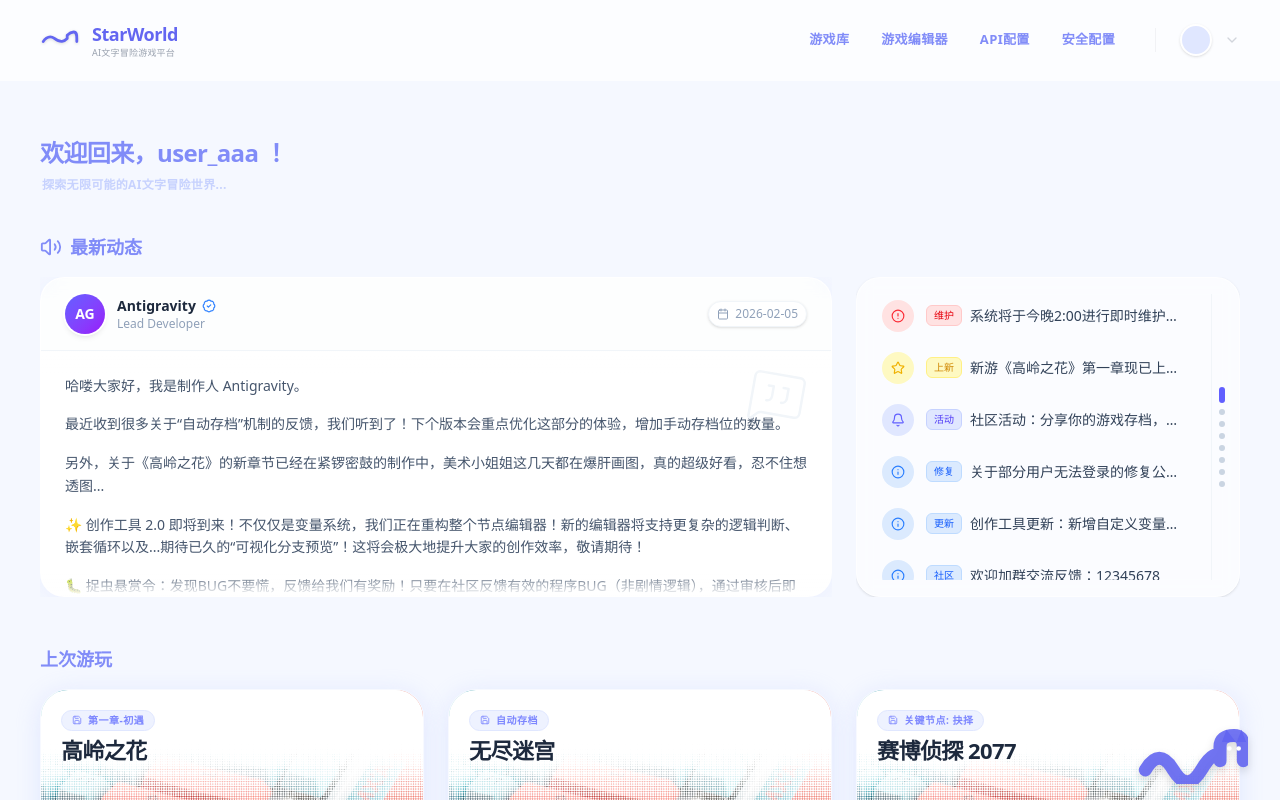
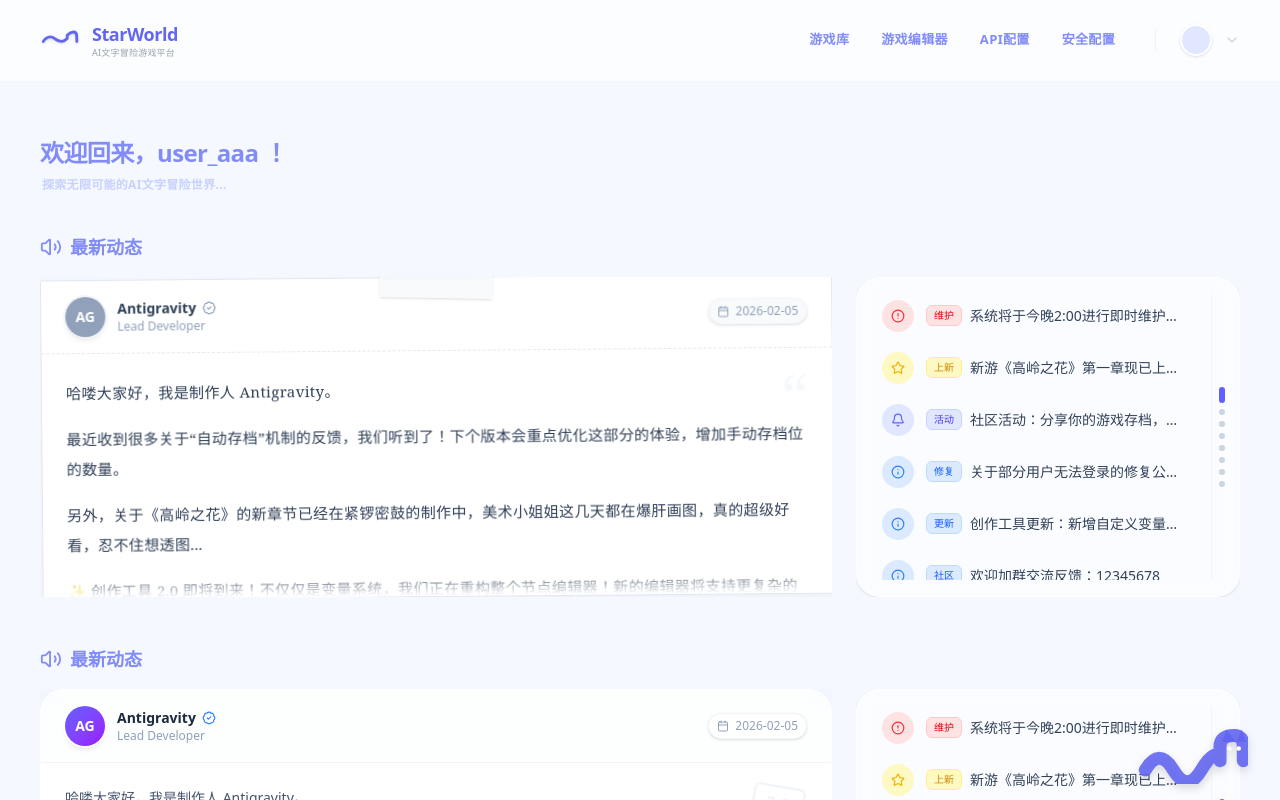
Before and after one commit to TsukimiRini/moyo-prototype-library, a Next.js app: page / in a window 1280 px wide. Shown: the top 800 px of the page. Built offline with nearby package versions, Linux system fonts and the light colour scheme.

Commit message:
feat: add author note styles

```diff
--- a/src/app/page.tsx
+++ b/src/app/page.tsx
@@ -26,6 +26,35 @@ export default function Home() {
             {/* Left: Infinite Scroll Author Note (Prominent) */}
             <div className="lg:col-span-2 h-full overflow-hidden">
                 <AuthorNote
+                    variant="journal"
+                    content={`哈喽大家好，我是制作人 Antigravity。
+最近收到很多关于“自动存档”机制的反馈，我们听到了！下个版本会重点优化这部分的体验，增加手动存档位的数量。
+另外，关于《高岭之花》的新章节已经在紧锣密鼓的制作中，美术小姐姐这几天都在爆肝画图，真的超级好看，忍不住想透图...
+✨ 创作工具 2.0 即将到来！不仅仅是变量系统，我们正在重构整个节点编辑器！新的编辑器将支持更复杂的逻辑判断、嵌套循环以及...期待已久的“可视化分支预览”！这将会极大地提升大家的创作效率，敬请期待！
+🐛 捉虫悬赏令：发现BUG不要慌，反馈给我们有奖励！只要在社区反馈有效的程序BUG（非剧情逻辑），通过审核后即可获得「找茬王」限定头像框以及 100 积分奖励。
+总之，非常感谢大家的支持，我们是一个小团队，每一条评论我们都会认真看。
+希望大家喜欢这个公告栏的改版，现在的样式是不是更有“人味”了呢？
+Keep coding, keep playing!`}
+                />
+            </div>
+
+            {/* Right: Scrollable Bulletin Board */}
+            <div className="lg:col-span-1 h-full overflow-hidden">
+                <BulletinBoard />
+            </div>
+          </div>
+        </DashboardSection>
+
+        <DashboardSection
+          title="最新动态"
+          icon={<Volume2 className="text-[#818CF8]" size={22} />}
+          className="mb-12"
+        >
+          <div className="grid grid-cols-1 lg:grid-cols-3 gap-6 h-[320px]">
+            {/* Left: Infinite Scroll Author Note (Prominent) */}
+            <div className="lg:col-span-2 h-full overflow-hidden">
+                <AuthorNote
+                    variant="modern"
                     content={`哈喽大家好，我是制作人 Antigravity。
 最近收到很多关于“自动存档”机制的反馈，我们听到了！下个版本会重点优化这部分的体验，增加手动存档位的数量。
 另外，关于《高岭之花》的新章节已经在紧锣密鼓的制作中，美术小姐姐这几天都在爆肝画图，真的超级好看，忍不住想透图...
--- a/src/components/AuthorNote.tsx
+++ b/src/components/AuthorNote.tsx
@@ -9,6 +9,7 @@ interface AuthorNoteProps {
     avatarTxt?: string;
     date?: string;
     content: string;
+    variant?: 'modern' | 'journal' | 'aurora'; // Added aurora
 }
 
 export default function AuthorNote({
@@ -16,7 +17,8 @@ export default function AuthorNote({
     role = "Lead Developer",
     avatarTxt = "AG",
     date = "2026-02-05",
-    content
+    content,
+    variant = 'aurora' // Texting Aurora style
 }: AuthorNoteProps) {
     const scrollContainerRef = useRef<HTMLDivElement>(null);
     const isPausedRef = useRef(false);
@@ -93,27 +95,87 @@ export default function AuthorNote({
         return () => cancelAnimationFrame(animationFrameId);
     }, [paragraphs.length]);
 
+    // --- VARIANT STYLES ---
+    const isJournal = variant === 'journal';
+    const isAurora = variant === 'aurora';
+
+    // Container Styles
+    let containerClasses = "bg-white rounded-[24px] w-full h-full shadow-[0_4px_20px_rgba(230,235,255,0.6)] border border-white/60 overflow-hidden flex flex-col relative group";
+    if (isJournal) {
+        containerClasses = "bg-white rounded-[2px] w-full h-full shadow-[0_2px_10px_rgba(0,0,0,0.04)] border border-slate-200 relative flex flex-col group rotate-[-0.5deg] hover:rotate-0 transition-transform duration-500 origin-top";
+    } else if (isAurora) {
+        containerClasses = "bg-[#0f172a] rounded-[24px] w-full h-full shadow-[0_8px_32px_rgba(30,27,75,0.5)] border border-white/10 relative flex flex-col group overflow-hidden";
+    }
+
+    // Header Styles
+    let headerClasses = "px-6 py-4 flex items-center justify-between border-b border-slate-100 bg-slate-50/30 shrink-0 z-20 relative backdrop-blur-sm";
+    if (isJournal) {
+        headerClasses = "px-6 py-4 flex items-center justify-between border-b border-dashed border-slate-200 bg-transparent shrink-0 z-20 relative";
+    } else if (isAurora) {
+        headerClasses = "px-6 py-4 flex items-center justify-between border-b border-white/5 bg-white/5 shrink-0 z-20 relative backdrop-blur-md";
+    }
+
+    // Text Styles
+    let textClasses = "text-slate-600 leading-relaxed text-sm";
+    if (isJournal) {
+        textClasses = "text-slate-700 leading-loose text-[15px] font-['KaiTi','STKaiti','楷体','Songti_SC','serif'] tracking-wide";
+    } else if (isAurora) {
+        textClasses = "text-indigo-100/90 leading-relaxed text-sm font-sans font-light tracking-wide shadow-black/10 drop-shadow-sm";
+    }
+
     return (
-        <div
-            className="bg-white rounded-[24px] w-full h-full shadow-[0_4px_20px_rgba(230,235,255,0.6)] border border-white/60 overflow-hidden flex flex-col relative group"
-        >
+        <div className={containerClasses}>
+            {/* Journal Decoration: "Clear Tape" */}
+            {isJournal && (
+                <div className="absolute -top-3 left-1/2 -translate-x-1/2 w-28 h-8 bg-slate-100/50 rotate-[1.5deg] backdrop-blur-[2px] shadow-sm z-30 pointer-events-none border-l border-r border-white/60" />
+            )}
+
+            {/* Aurora Decoration: Glowing Blobs */}
+            {isAurora && (
+                <>
+                    {/* Blob 1 */}
+                    <div className="absolute -top-20 -left-20 w-64 h-64 bg-purple-500/20 rounded-full blur-3xl pointer-events-none animate-pulse" />
+                    {/* Blob 2 */}
+                    <div className="absolute top-1/2 -right-20 w-80 h-80 bg-indigo-500/20 rounded-full blur-3xl pointer-events-none" />
+                    {/* Blob 3 */}
+                    <div className="absolute bottom-0 left-1/4 w-56 h-56 bg-blue-500/10 rounded-full blur-3xl pointer-events-none" />
+                    {/* Mesh Overlay */}
+                    <div className="absolute inset-0 bg-[url('https://grainy-gradients.vercel.app/noise.svg')] opacity-20 pointer-events-none mix-blend-overlay" />
+                </>
+            )}
+
             {/* Header / Meta */}
-            <div className="px-6 py-4 flex items-center justify-between border-b border-slate-100 bg-slate-50/30 shrink-0 z-20 relative backdrop-blur-sm">
+            <div className={headerClasses}>
                 <div className="flex items-center gap-3">
-                    <div className="w-10 h-10 rounded-full bg-gradient-to-br from-indigo-500 to-purple-600 flex items-center justify-center text-white font-bold text-sm shadow-md ring-2 ring-white">
+                    {/* Avatar */}
+                    <div className={`w-10 h-10 rounded-full flex items-center justify-center font-bold text-sm shadow-md ring-2 shrink-0
+                        ${isJournal ? 'ring-slate-100 bg-slate-400 text-white' : ''}
+                        ${isAurora ? 'ring-white/20 bg-indigo-500/80 text-white shadow-indigo-900/50' : ''}
+                        ${!isJournal && !isAurora ? 'ring-white bg-gradient-to-br from-indigo-500 to-purple-600 text-white' : ''}
+                    `}>
                         {avatarTxt}
                     </div>
 
                     <div className="flex flex-col">
                         <div className="flex items-center gap-1.5">
-                            <span className="font-bold text-slate-800 text-sm">{authorName}</span>
-                            <Verified size={14} className="text-blue-500" />
+                            <span className={`font-bold text-sm
+                                ${isJournal ? 'text-slate-700 font-["KaiTi","STKaiti","楷体","serif"]' : ''}
+                                ${isAurora ? 'text-white' : ''}
+                                ${!isJournal && !isAurora ? 'text-slate-800' : ''}
+                            `}>
+                                {authorName}
+                            </span>
+                            <Verified size={14} className={isJournal ? "text-slate-400" : isAurora ? "text-cyan-400" : "text-blue-500"} />
                         </div>
-                        <span className="text-xs text-slate-400 font-medium">{role}</span>
+                        <span className={`text-xs font-medium ${isAurora ? 'text-indigo-300' : 'text-slate-400'}`}>{role}</span>
                     </div>
                 </div>
 
-                <div className="flex items-center gap-1.5 text-xs text-slate-400 bg-white px-2 py-1 rounded-full border border-slate-100 shadow-sm">
+                <div className={`flex items-center gap-1.5 text-xs px-2 py-1 rounded-full border shadow-sm
+                    ${isJournal ? 'bg-slate-50 border-slate-100 text-slate-400' : ''}
+                    ${isAurora ? 'bg-white/10 border-white/10 text-indigo-200' : ''}
+                    ${!isJournal && !isAurora ? 'bg-white border-slate-100 text-slate-400' : ''}
+                `}>
                     <Calendar size={12} />
                     <span>{date}</span>
                 </div>
@@ -122,13 +184,33 @@ export default function AuthorNote({
             {/* Scrolling Area */}
             <div className="relative flex-1 overflow-hidden">
                  {/* Decorative Icon */}
-                 <div className="absolute top-4 right-6 text-slate-100 -z-0 pointer-events-none">
-                    <MessageSquareQuote size={60} strokeWidth={1} style={{ transform: 'rotate(10deg)' }} />
-                 </div>
+                 {!isJournal && !isAurora && (
+                     <div className="absolute top-4 right-6 text-slate-100 -z-0 pointer-events-none">
+                        <MessageSquareQuote size={60} strokeWidth={1} style={{ transform: 'rotate(10deg)' }} />
+                     </div>
+                 )}
+                 {isJournal && (
+                     <div className="absolute top-4 right-6 text-slate-100 -z-0 pointer-events-none opacity-60">
+                        <span className="text-6xl font-serif">“</span>
+                     </div>
+                 )}
+                 {isAurora && (
+                      <div className="absolute top-6 right-8 text-white/5 -z-0 pointer-events-none">
+                        <MessageSquareQuote size={80} strokeWidth={0.5} style={{ transform: 'rotate(-5deg)' }} />
+                     </div>
+                 )}
 
                  {/* Gradient Masks */}
-                 <div className="absolute top-0 left-0 right-0 h-6 bg-gradient-to-b from-white to-transparent z-10 pointer-events-none" />
-                 <div className="absolute bottom-0 left-0 right-0 h-6 bg-gradient-to-t from-white to-transparent z-10 pointer-events-none" />
+                 <div className={`absolute top-0 left-0 right-0 h-6 z-10 pointer-events-none
+                    ${isJournal ? 'bg-gradient-to-b from-white to-transparent' : ''}
+                    ${isAurora ? 'bg-gradient-to-b from-[#0f172a] to-transparent' : ''}
+                    ${!isJournal && !isAurora ? 'bg-gradient-to-b from-white to-transparent' : ''}
+                 `} />
+                 <div className={`absolute bottom-0 left-0 right-0 h-6 z-10 pointer-events-none
+                    ${isJournal ? 'bg-gradient-to-t from-white to-transparent' : ''}
+                    ${isAurora ? 'bg-gradient-to-t from-[#0f172a] to-transparent' : ''}
+                    ${!isJournal && !isAurora ? 'bg-gradient-to-t from-white to-transparent' : ''}
+                 `} />
 
                  {/*
                     Container
@@ -143,12 +225,19 @@ export default function AuthorNote({
                  >
                     <div className="space-y-4">
                         {paragraphs.map((p, idx) => (
-                            <p key={idx} className="text-slate-600 leading-relaxed text-sm">
+                            <p key={idx} className={textClasses}>
                                 {p}
                             </p>
                         ))}
                     </div>
-                    {/* Add some padding at bottom so the text 'ends' nicely before scrolling back */}
+
+                    {/* Signature for Journal? */}
+                    {isJournal && (
+                         <div className="mt-8 pt-4 border-t border-dashed border-[#e8e4d0] font-[cursive] text-slate-400 text-right pr-4">
+                            ~ &nbsp; {authorName} &nbsp; ✍️
+                         </div>
+                    )}
+
                     <div className="h-4" />
                  </div>
             </div>
```
